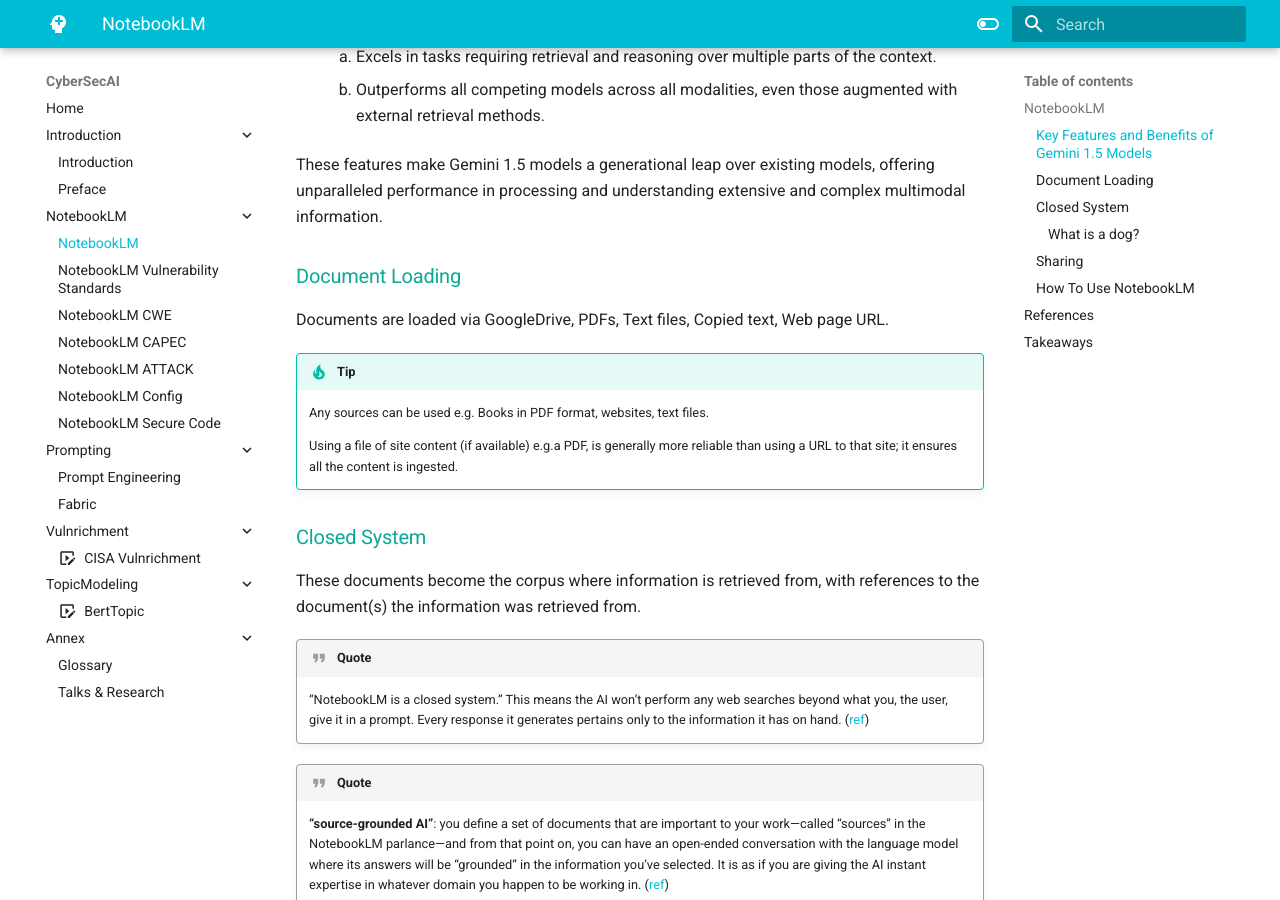
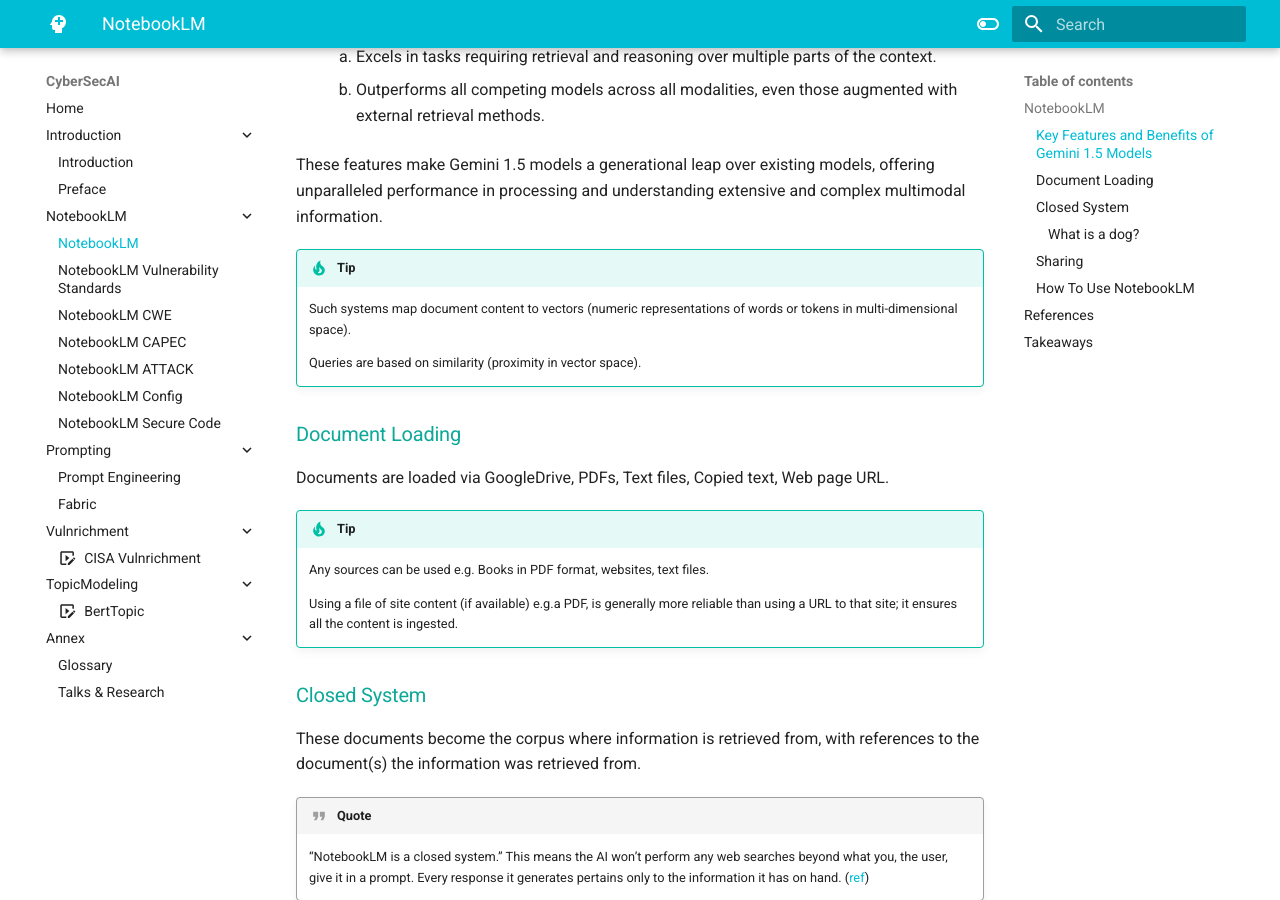
Before and after one commit to CyberSecAI/CyberSecAI.github.io, an MkDocs documentation site: the page built from docs/NotebookLM/NotebookLM.md, in a window 1280 px wide and 900 px high, scrolled down 1433 px. Built offline with MkDocs 1.6.1 and Material for MkDocs 9.7.7, drawn with Linux system fonts in a browser that asks for light colours; comment, search, counter and statistics services are not loaded.

Commit message:
notebooklm tip

```diff
--- a/docs/NotebookLM/NotebookLM.md
+++ b/docs/NotebookLM/NotebookLM.md
@@ -44,7 +44,10 @@
 These features make Gemini 1.5 models a generational leap over existing models, offering unparalleled performance in processing and understanding extensive and complex multimodal information.
 
 
+!!! tip
+    Such systems map document content to vectors (numeric representations of words or tokens in multi-dimensional space).
 
+    Queries are based on similarity (proximity in vector space).
 
 
 
```
